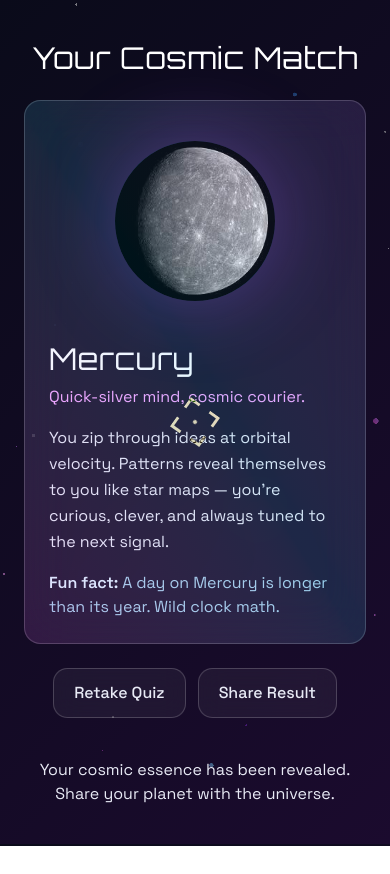
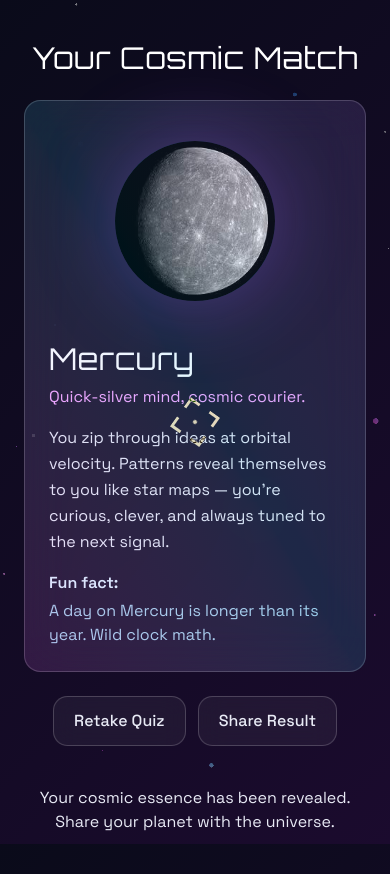
Before and after one commit to Alilo2005/planets_quiz, a Next.js app: page /result in a window 390 px wide. Before the commit the page ends 846 px from the top, so only its background shows below. Built offline with nearby package versions, Linux system fonts and the light colour scheme; a web font is replaced by a local one.

Commit message:
Integrate DecryptedText component for enhanced text animations across multiple pages and components

```diff
--- a/app/lanyard/page.tsx
+++ b/app/lanyard/page.tsx
@@ -1,12 +1,16 @@
 "use client";
 import dynamic from "next/dynamic";
+import DecryptedText from "@/components/DecryptedText";
 
 const Lanyard = dynamic(() => import("@/components/Lanyard"), { ssr: false });
 
 export default function LanyardPage() {
   return (
     <div className="min-h-[80vh] flex items-center justify-center px-6 py-10">
-      <div className="w-full max-w-6xl">
+      <div className="w-full max-w-6xl space-y-4">
+        <h1 className="text-center text-2xl md:text-3xl font-cosmic text-white">
+          <DecryptedText text="Cosmic Lanyard" animateOn="view" encryptedClassName="text-fuchsia-300/70" />
+        </h1>
         <Lanyard />
       </div>
     </div>
--- a/app/result/page.tsx
+++ b/app/result/page.tsx
@@ -4,6 +4,7 @@
 import { useQuiz } from "@/lib/quizContext";
 import { computeResult, planets } from "@/lib/quizData";
 import PlanetResultCard from "@/components/PlanetResultCard";
+import DecryptedText from "@/components/DecryptedText";
 import CosmicButton from "@/components/CosmicButton";
 
 export default function ResultPage() {
@@ -31,14 +32,39 @@
 
   return (
     <div className="max-w-5xl mx-auto px-6 py-10 space-y-6">
-  <h1 className="text-3xl md:text-5xl font-cosmic text-white text-center">Your Cosmic Match</h1>
+  <h1 className="text-3xl md:text-5xl font-cosmic text-white text-center">
+        <DecryptedText
+          text="Your Cosmic Match"
+          animateOn="view"
+          sequential
+          revealDirection="center"
+          speed={40}
+          className="text-white"
+          encryptedClassName="text-fuchsia-300/70"
+        />
+      </h1>
       <PlanetResultCard planet={planet} />
       <div className="flex items-center justify-center gap-3">
-        <CosmicButton onClick={() => { reset(); router.push("/"); }}>Retake Quiz</CosmicButton>
-        <CosmicButton onClick={share}>Share Result</CosmicButton>
+        <CosmicButton onClick={() => { reset(); router.push("/"); }}>
+          <DecryptedText text="Retake Quiz" animateOn="view" encryptedClassName="text-fuchsia-300/70" />
+        </CosmicButton>
+        <CosmicButton onClick={share}>
+          <DecryptedText text="Share Result" animateOn="view" encryptedClassName="text-fuchsia-300/70" />
+        </CosmicButton>
       </div>
-      <p className="text-center text-silver pt-4">Your cosmic essence has been revealed. Share your planet with the universe.</p>
-      {shared && <p className="text-center text-sky-200/90">{shared}</p>}
+      <p className="text-center text-silver pt-4">
+        <DecryptedText
+          text="Your cosmic essence has been revealed. Share your planet with the universe."
+          animateOn="view"
+          speed={30}
+          encryptedClassName="text-sky-200/70"
+        />
+      </p>
+      {shared && (
+        <p className="text-center text-sky-200/90">
+          <DecryptedText text={shared} animateOn="view" encryptedClassName="text-sky-300/70" />
+        </p>
+      )}
     </div>
   );
 }
--- /dev/null
+++ b/components/DecryptedText.tsx
@@ -0,0 +1,206 @@
+import { useEffect, useState, useRef } from 'react';
+import { motion, HTMLMotionProps } from 'motion/react';
+
+interface DecryptedTextProps extends HTMLMotionProps<'span'> {
+  text: string;
+  speed?: number;
+  maxIterations?: number;
+  sequential?: boolean;
+  revealDirection?: 'start' | 'end' | 'center';
+  useOriginalCharsOnly?: boolean;
+  characters?: string;
+  className?: string;
+  encryptedClassName?: string;
+  parentClassName?: string;
+  animateOn?: 'view' | 'hover' | 'both';
+}
+
+export default function DecryptedText({
+  text,
+  speed = 50,
+  maxIterations = 10,
+  sequential = false,
+  revealDirection = 'start',
+  useOriginalCharsOnly = false,
+  characters = 'ABCDEFGHIJKLMNOPQRSTUVWXYZabcdefghijklmnopqrstuvwxyz!@#$%^&*()_+',
+  className = '',
+  parentClassName = '',
+  encryptedClassName = '',
+  animateOn = 'hover',
+  ...props
+}: DecryptedTextProps) {
+  const [displayText, setDisplayText] = useState<string>(text);
+  const [isHovering, setIsHovering] = useState<boolean>(false);
+  const [isScrambling, setIsScrambling] = useState<boolean>(false);
+  const [revealedIndices, setRevealedIndices] = useState<Set<number>>(new Set());
+  const [hasAnimated, setHasAnimated] = useState<boolean>(false);
+  const containerRef = useRef<HTMLSpanElement>(null);
+
+  useEffect(() => {
+    let interval: NodeJS.Timeout;
+    let currentIteration = 0;
+
+    const getNextIndex = (revealedSet: Set<number>): number => {
+      const textLength = text.length;
+      switch (revealDirection) {
+        case 'start':
+          return revealedSet.size;
+        case 'end':
+          return textLength - 1 - revealedSet.size;
+        case 'center': {
+          const middle = Math.floor(textLength / 2);
+          const offset = Math.floor(revealedSet.size / 2);
+          const nextIndex = revealedSet.size % 2 === 0 ? middle + offset : middle - offset - 1;
+
+          if (nextIndex >= 0 && nextIndex < textLength && !revealedSet.has(nextIndex)) {
+            return nextIndex;
+          }
+          for (let i = 0; i < textLength; i++) {
+            if (!revealedSet.has(i)) return i;
+          }
+          return 0;
+        }
+        default:
+          return revealedSet.size;
+      }
+    };
+
+    const availableChars = useOriginalCharsOnly
+      ? Array.from(new Set(text.split(''))).filter(char => char !== ' ')
+      : characters.split('');
+
+    const shuffleText = (originalText: string, currentRevealed: Set<number>): string => {
+      if (useOriginalCharsOnly) {
+        const positions = originalText.split('').map((char, i) => ({
+          char,
+          isSpace: char === ' ',
+          index: i,
+          isRevealed: currentRevealed.has(i)
+        }));
+
+        const nonSpaceChars = positions.filter(p => !p.isSpace && !p.isRevealed).map(p => p.char);
+
+        for (let i = nonSpaceChars.length - 1; i > 0; i--) {
+          const j = Math.floor(Math.random() * (i + 1));
+          [nonSpaceChars[i], nonSpaceChars[j]] = [nonSpaceChars[j], nonSpaceChars[i]];
+        }
+
+        let charIndex = 0;
+        return positions
+          .map(p => {
+            if (p.isSpace) return ' ';
+            if (p.isRevealed) return originalText[p.index];
+            return nonSpaceChars[charIndex++];
+          })
+          .join('');
+      } else {
+        return originalText
+          .split('')
+          .map((char, i) => {
+            if (char === ' ') return ' ';
+            if (currentRevealed.has(i)) return originalText[i];
+            return availableChars[Math.floor(Math.random() * availableChars.length)];
+          })
+          .join('');
+      }
+    };
+
+    if (isHovering) {
+      setIsScrambling(true);
+      interval = setInterval(() => {
+        setRevealedIndices(prevRevealed => {
+          if (sequential) {
+            if (prevRevealed.size < text.length) {
+              const nextIndex = getNextIndex(prevRevealed);
+              const newRevealed = new Set(prevRevealed);
+              newRevealed.add(nextIndex);
+              setDisplayText(shuffleText(text, newRevealed));
+              return newRevealed;
+            } else {
+              clearInterval(interval);
+              setIsScrambling(false);
+              return prevRevealed;
+            }
+          } else {
+            setDisplayText(shuffleText(text, prevRevealed));
+            currentIteration++;
+            if (currentIteration >= maxIterations) {
+              clearInterval(interval);
+              setIsScrambling(false);
+              setDisplayText(text);
+            }
+            return prevRevealed;
+          }
+        });
+      }, speed);
+    } else {
+      setDisplayText(text);
+      setRevealedIndices(new Set());
+      setIsScrambling(false);
+    }
+
+    return () => {
+      if (interval) clearInterval(interval);
+    };
+  }, [isHovering, text, speed, maxIterations, sequential, revealDirection, characters, useOriginalCharsOnly]);
+
+  useEffect(() => {
+    if (animateOn !== 'view' && animateOn !== 'both') return;
+
+    const observerCallback = (entries: IntersectionObserverEntry[]) => {
+      entries.forEach(entry => {
+        if (entry.isIntersecting && !hasAnimated) {
+          setIsHovering(true);
+          setHasAnimated(true);
+        }
+      });
+    };
+
+    const observerOptions = {
+      root: null,
+      rootMargin: '0px',
+      threshold: 0.1
+    };
+
+    const observer = new IntersectionObserver(observerCallback, observerOptions);
+    const currentRef = containerRef.current;
+    if (currentRef) {
+      observer.observe(currentRef);
+    }
+
+    return () => {
+      if (currentRef) observer.unobserve(currentRef);
+    };
+  }, [animateOn, hasAnimated]);
+
+  const hoverProps =
+    animateOn === 'hover' || animateOn === 'both'
+      ? {
+          onMouseEnter: () => setIsHovering(true),
+          onMouseLeave: () => setIsHovering(false)
+        }
+      : {};
+
+  return (
+    <motion.span
+      ref={containerRef}
+      className={`inline-block whitespace-pre-wrap ${parentClassName}`}
+      {...hoverProps}
+      {...props}
+    >
+      <span className="sr-only">{displayText}</span>
+
+      <span aria-hidden="true">
+        {displayText.split('').map((char, index) => {
+          const isRevealedOrDone = revealedIndices.has(index) || !isScrambling || !isHovering;
+
+          return (
+            <span key={index} className={isRevealedOrDone ? className : encryptedClassName}>
+              {char}
+            </span>
+          );
+        })}
+      </span>
+    </motion.span>
+  );
+}
--- a/components/PlanetResultCard.tsx
+++ b/components/PlanetResultCard.tsx
@@ -1,6 +1,7 @@
 "use client";
 import { motion } from "framer-motion";
 import Image from "next/image";
+import DecryptedText from "@/components/DecryptedText";
 import type { PlanetInfo } from "@/lib/types";
 
 export default function PlanetResultCard({ planet }: { planet: PlanetInfo }) {
@@ -44,10 +45,48 @@
           </motion.div>
         </div>
         <div>
-          <h2 className="text-3xl md:text-4xl font-cosmic text-white mb-2">{planet.name}</h2>
-          <p className="text-fuchsia-300 mb-4">{planet.tagline}</p>
-          <p className="text-silver leading-relaxed mb-4">{planet.description}</p>
-          <p className="text-sky-200/90"><span className="font-semibold text-sky-100">Fun fact:</span> {planet.funFact}</p>
+          <h2 className="text-3xl md:text-4xl font-cosmic text-white mb-2">
+            <DecryptedText
+              text={planet.name}
+              animateOn="view"
+              sequential
+              revealDirection="center"
+              speed={40}
+              className="text-white"
+              encryptedClassName="text-fuchsia-300/70"
+            />
+          </h2>
+          <p className="text-fuchsia-300 mb-4">
+            <DecryptedText
+              text={planet.tagline}
+              animateOn="view"
+              speed={30}
+              encryptedClassName="text-fuchsia-200/70"
+            />
+          </p>
+          <p className="text-silver leading-relaxed mb-4">
+            <DecryptedText
+              text={planet.description}
+              animateOn="view"
+              speed={28}
+              encryptedClassName="text-sky-200/60"
+            />
+          </p>
+          <p className="text-sky-200/90 flex gap-1 items-baseline flex-wrap">
+            <DecryptedText
+              text="Fun fact:"
+              animateOn="view"
+              speed={26}
+              className="font-semibold text-sky-100"
+              encryptedClassName="text-sky-300/70"
+            />
+            <DecryptedText
+              text={planet.funFact}
+              animateOn="view"
+              speed={26}
+              encryptedClassName="text-sky-200/70"
+            />
+          </p>
         </div>
       </div>
       <div className="pointer-events-none absolute inset-0 rounded-2xl ring-1 ring-white/10" />
```
Also changed, not shown: app/page.tsx (+7 -1 lines), app/quiz/[step]/page.tsx (+7 -2 lines), components/QuestionCard.tsx (+7 -1 lines).
